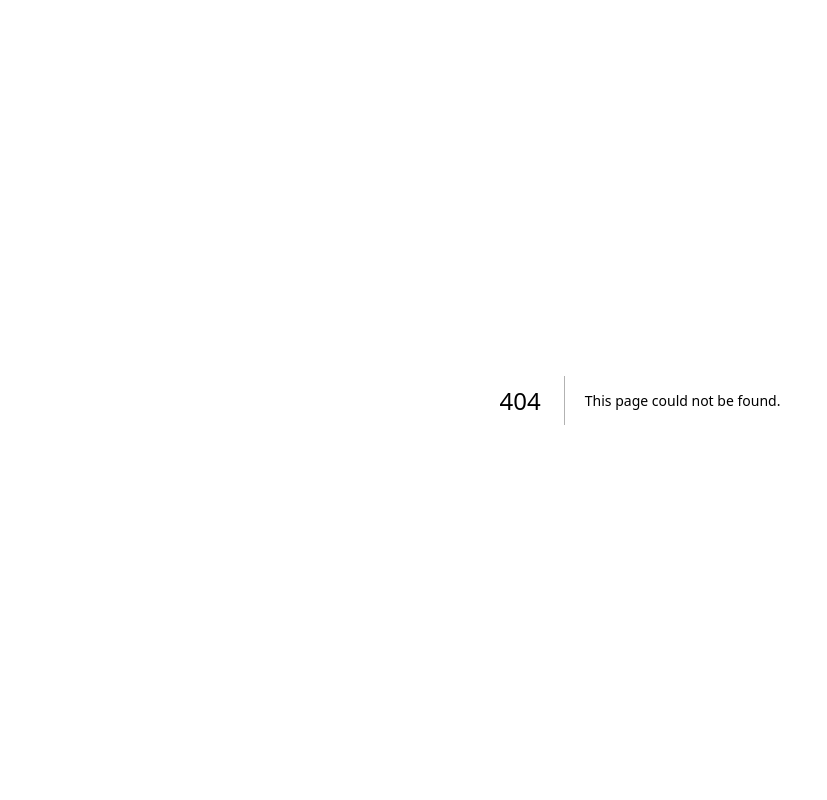
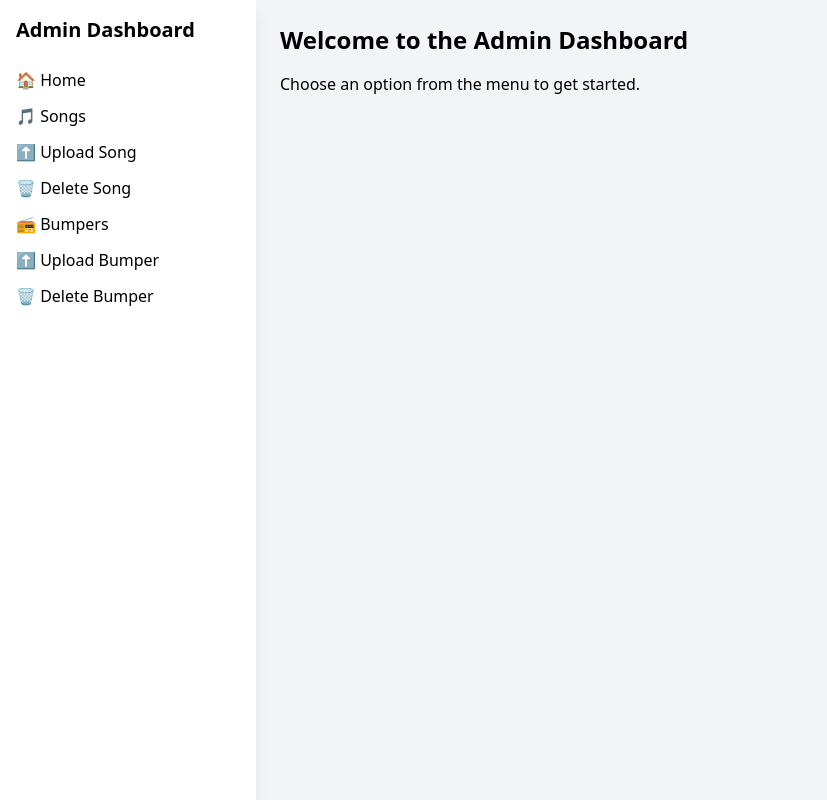
Before and after one commit to PLNSTD/MaxLatinosFM, a Next.js app: page /admin in a window 1280 px wide. Before the commit this address had no page. Shown: the whole page, without its empty margins (0-827 px from the left). Built offline with nearby package versions, Linux system fonts and the light colour scheme.

Commit message:
Started working on a dashboard for the admin

```diff
--- /dev/null
+++ b/src/app/admin/layout.tsx
@@ -0,0 +1,27 @@
+// app/admin/layout.tsx
+import Link from "next/link";
+
+export default function AdminLayout({ children }: { children: React.ReactNode }) {
+  return (
+    <div className="flex min-h-screen bg-gray-100">
+      {/* Sidebar */}
+      <aside className="w-64 bg-white shadow-lg p-4 fixed h-screen">
+        <h1 className="text-xl font-bold mb-6">Admin Dashboard</h1>
+        <nav className="flex flex-col gap-3">
+          <Link href="/admin">🏠 Home</Link>
+          <Link href="/admin/songs">🎵 Songs</Link>
+          <Link href="/admin/songs/upload">⬆️ Upload Song</Link>
+          <Link href="/admin/songs/delete">🗑️ Delete Song</Link>
+          <Link href="/admin/bumpers">📻 Bumpers</Link>
+          <Link href="/admin/bumpers/upload">⬆️ Upload Bumper</Link>
+          <Link href="/admin/bumpers/delete">🗑️ Delete Bumper</Link>
+        </nav>
+      </aside>
+
+      {/* Main content */}
+      <main className="ml-64 flex-1 p-6">
+        {children}
+      </main>
+    </div>
+  );
+}
--- /dev/null
+++ b/src/app/admin/page.tsx
@@ -0,0 +1,9 @@
+// app/admin/page.tsx
+export default function AdminHome() {
+  return (
+    <div>
+      <h2 className="text-2xl font-bold">Welcome to the Admin Dashboard</h2>
+      <p className="mt-4">Choose an option from the menu to get started.</p>
+    </div>
+  );
+}
```
Also changed, not shown: src/app/admin/songs/delete.tsx (renamed from src/app/song-delete/page.tsx), src/app/admin/songs/page.tsx (renamed from src/app/song-list/page.tsx), src/app/admin/songs/upload.tsx (renamed from src/app/song-upload/page.tsx).
